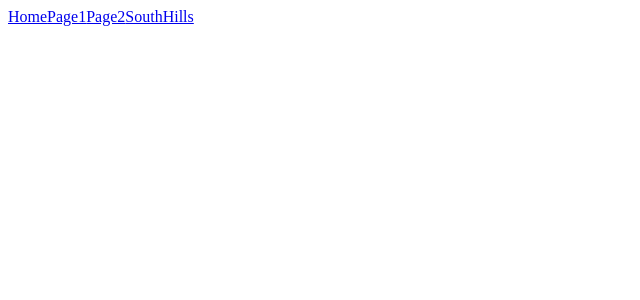
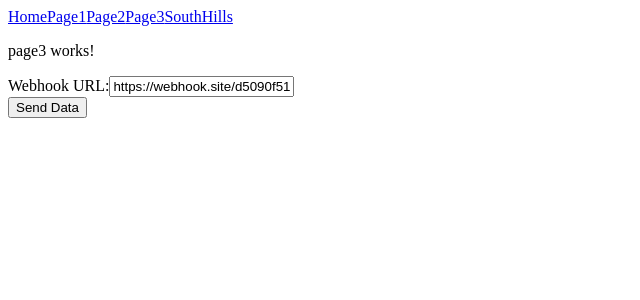
Before and after one commit to gsantella/angular-signals, an Angular app: page /page3 in a window 1280 px wide. Before the commit this address led to /. Shown: the top 300 px of the page, without its empty margins (0-640 px from the left). Built offline with nearby package versions, Linux system fonts and the light colour scheme.

Commit message:
Add routing and new components for page navigation

```diff
--- a/src/app/app.component.html
+++ b/src/app/app.component.html
@@ -1,5 +1,6 @@
 <a routerLink="/">Home</a>
 <a routerLink="/page1">Page1</a>
 <a routerLink="/page2">Page2</a>
+<a routerLink="/page3">Page3</a>
 <a href="https://www.southhills.edu/">SouthHills</a>
 <router-outlet />
--- a/src/app/app.routes.ts
+++ b/src/app/app.routes.ts
@@ -1,6 +1,7 @@
 import { Routes } from '@angular/router';
 import { Page1Component } from './page1/page1.component';
 import { Page2Component } from './page2/page2.component';
+import { Page3Component } from './page3/page3.component';
 
 export const routes: Routes = [
     {
@@ -11,4 +12,8 @@ export const routes: Routes = [
         path: 'page2',
         component: Page2Component,
     },
+    {
+        path: 'page3',
+        component: Page3Component,
+    }
 ];
--- a/src/app/page1/page1.component.html
+++ b/src/app/page1/page1.component.html
@@ -1 +1,2 @@
-<p>zach {{num}}</p>
+<p>First Name: <input [(ngModel)]="signalService.firstName" /></p>
+<p>Last Name: <input [(ngModel)]="signalService.lastName" /></p>
--- a/src/app/page1/page1.component.ts
+++ b/src/app/page1/page1.component.ts
@@ -1,14 +1,13 @@
 import { Component } from '@angular/core';
+import { SignalService } from '../shared/signal.service';
+import { FormsModule } from '@angular/forms';
 
 @Component({
   selector: 'app-page1',
-  imports: [],
+  imports: [FormsModule],
   templateUrl: './page1.component.html',
-  styleUrl: './page1.component.css'
+  styleUrls: ['./page1.component.css']
 })
 export class Page1Component {
-  num = 50;
-  increment() {
-    this.num++;
-  }
+  constructor(public signalService: SignalService) {}
 }
--- a/src/app/page2/page2.component.html
+++ b/src/app/page2/page2.component.html
@@ -1 +1,2 @@
-<p>page2 works!</p>
+<p>Age: <input type="number" [(ngModel)]="signalService.age" /></p>
+<p>Email: <input type="email" [(ngModel)]="signalService.email" /></p>
--- /dev/null
+++ b/src/app/page3/page3.component.html
@@ -0,0 +1,6 @@
+<p>page3 works!</p>
+<div>
+  <label for="webhookUrl">Webhook URL:</label>
+  <input id="webhookUrl" [(ngModel)]="webhookUrl" type="text" />
+</div>
+<button (click)="sendData()">Send Data</button>
--- /dev/null
+++ b/src/app/page3/page3.component.ts
@@ -0,0 +1,35 @@
+import { Component } from '@angular/core';
+import { SignalService } from '../shared/signal.service';
+import { FormsModule } from '@angular/forms';
+
+@Component({
+  selector: 'app-page3',
+  imports: [FormsModule],
+  templateUrl: './page3.component.html',
+  styleUrls: ['./page3.component.css']
+})
+export class Page3Component {
+  webhookUrl = 'https://webhook.site/d5090f51-5890-4a9e-8148-904cbf33e40c';
+
+  constructor(private signalService: SignalService) {}
+
+  sendData() {
+    const data = {
+      firstName: this.signalService.firstName(),
+      lastName: this.signalService.lastName(),
+      age: this.signalService.age(),
+      email: this.signalService.email()
+    };
+
+    fetch(this.webhookUrl, {
+      method: 'POST',
+      headers: {
+        'Content-Type': 'application/json'
+      },
+      body: JSON.stringify(data)
+    })
+    .then(response => response.json())
+    .then(data => console.log('Success:', data))
+    .catch((error) => console.error('Error:', error));
+  }
+}
--- /dev/null
+++ b/src/app/shared/signal.service.ts
@@ -0,0 +1,12 @@
+import { Injectable } from '@angular/core';
+import { signal } from '@angular/core';
+
+@Injectable({
+  providedIn: 'root'
+})
+export class SignalService {
+  firstName = signal('Nathan');
+  lastName = signal('Suhoney');
+  age = signal(20);
+  email = signal('nsuhoney@example.com');
+}
```
Also changed, not shown: src/app/app-routing.module.ts (added, +18 -0 lines), src/app/app.module.ts (added, +27 -0 lines), src/app/page2/page2.component.ts (+5 -3 lines), src/app/page3/page3.component.css (added), 1 other file (tests, documents, lock files or other folders).
